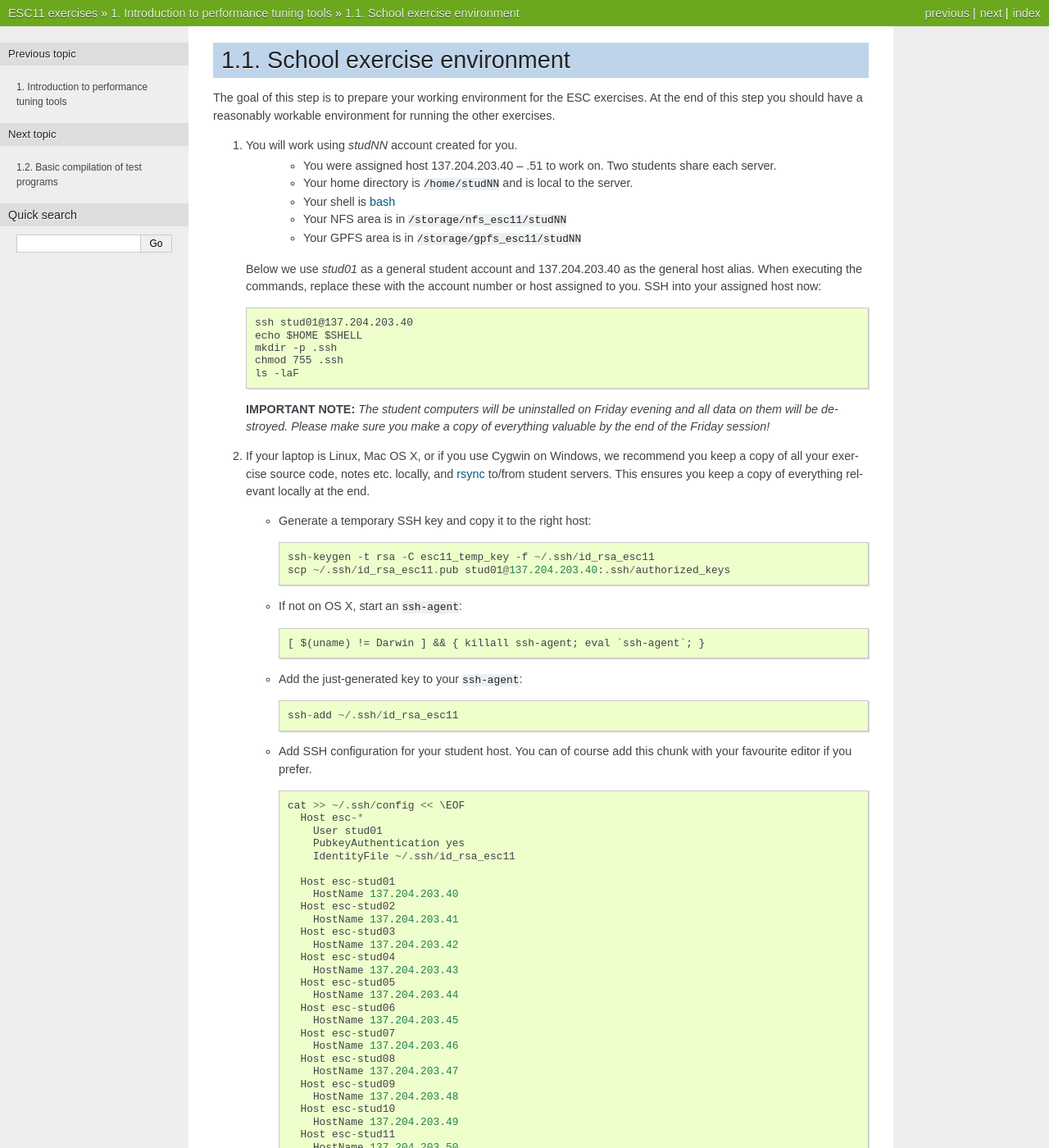
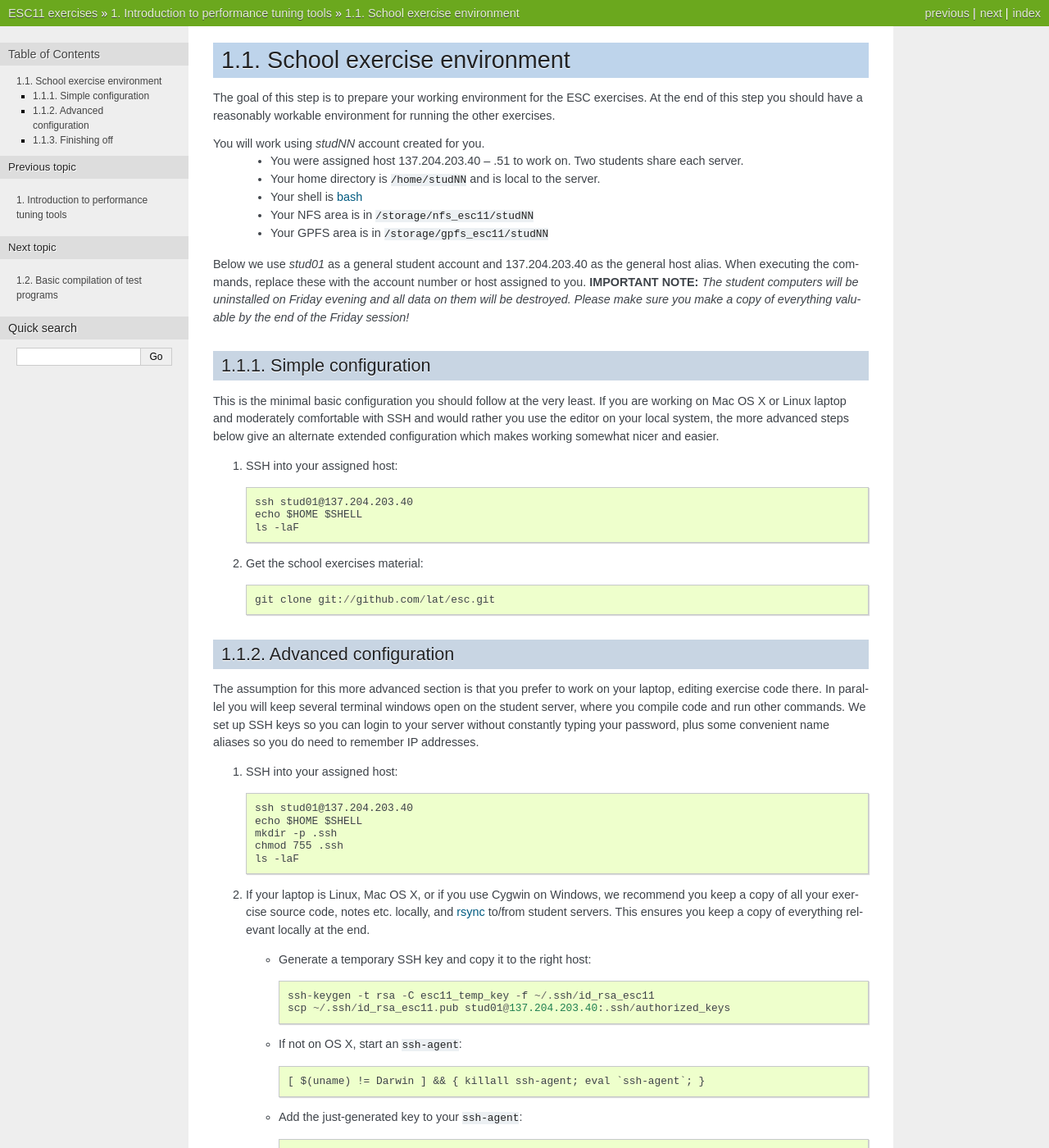
Before and after one commit to pelmer/esc, a Sphinx documentation site: the page built from doc/basic/environment.rst, in a window 1280 px wide and 1400 px high. Shown: the whole window at 82% size. Built offline with Sphinx 7.4.7, drawn with Linux system fonts in a browser that asks for light colours; some of the changed text lies outside the part shown.

Commit message:
Split environment setup to simple and advanced parts.

```diff
--- a/doc/basic/environment.rst
+++ b/doc/basic/environment.rst
@@ -5,28 +5,57 @@ The goal of this step is to prepare your working environment for the ESC
 exercises.  At the end of this step you should have a reasonably workable
 environment for running the other exercises.
 
-1. You will work using *studNN* account created for you.
-    * You were assigned host 137.204.203.40 -- .51 to work on. Two students
-      share each server.
-    * Your home directory is ``/home/studNN`` and is local to the server.
-    * Your shell is `bash <http://www.gnu.org/s/bash/>`_
-    * Your NFS area is in ``/storage/nfs_esc11/studNN``
-    * Your GPFS area is in ``/storage/gpfs_esc11/studNN``
+You will work using *studNN* account created for you.
+  * You were assigned host 137.204.203.40 -- .51 to work on. Two students
+    share each server.
+  * Your home directory is ``/home/studNN`` and is local to the server.
+  * Your shell is `bash <http://www.gnu.org/s/bash/>`_
+  * Your NFS area is in ``/storage/nfs_esc11/studNN``
+  * Your GPFS area is in ``/storage/gpfs_esc11/studNN``
 
-   Below we use *stud01* as a general student account and 137.204.203.40 as
-   the general host alias.  When executing the commands, replace these with
-   the account number or host assigned to you.  SSH into your assigned host
-   now::
+Below we use *stud01* as a general student account and 137.204.203.40 as the
+general host alias.  When executing the commands, replace these with the
+account number or host assigned to you.  **IMPORTANT NOTE:** *The student
+computers will be uninstalled on Friday evening and all data on them will be
+destroyed. Please make sure you make a copy of everything valuable by the
+end of the Friday session!*
 
-      ssh stud01@137.204.203.40
-      echo $HOME $SHELL
-      mkdir -p .ssh
-      chmod 755 .ssh
-      ls -laF
+Simple configuration
+--------------------
 
-   **IMPORTANT NOTE:** *The student computers will be uninstalled on Friday
-   evening and all data on them will be destroyed. Please make sure you
-   make a copy of everything valuable by the end of the Friday session!*
+This is the minimal basic configuration you should follow at the very least.
+If you are working on Mac OS X or Linux laptop and moderately comfortable
+with SSH and would rather you use the editor on your local system, the more
+advanced steps below give an alternate extended configuration which makes
+working somewhat nicer and easier.
+
+1. SSH into your assigned host::
+
+     ssh stud01@137.204.203.40
+     echo $HOME $SHELL
+     ls -laF
+
+2. Get the school exercises material::
+
+     git clone git://github.com/lat/esc.git
+
+Advanced configuration
+----------------------
+
+The assumption for this more advanced section is that you prefer to work on
+your laptop, editing exercise code there. In parallel you will keep several
+terminal windows open on the student server, where you compile code and run
+other commands. We set up SSH keys so you can login to your server without
+constantly typing your password, plus some convenient name aliases so you do
+need to remember IP addresses.
+
+1. SSH into your assigned host::
+
+     ssh stud01@137.204.203.40
+     echo $HOME $SHELL
+     mkdir -p .ssh
+     chmod 755 .ssh
+     ls -laF
 
 2. If your laptop is Linux, Mac OS X, or if you use Cygwin on Windows, we
    recommend you keep a copy of all your exercise source code, notes etc.
@@ -105,54 +134,66 @@ environment for running the other exercises.
        ssh esc-stud01 rm -fr foo
        rm -fr /tmp/foo
 
-3. Get the school exercises material. If you did the previous step, then
-   do this on your laptop and ``rsync -av esc/ esc-stud01:esc/`` to your
-   student account, otherwise do this on the student server in your home
-   directory::
+3. Get the school exercises material on your laptop::
 
-     GIT_SSL_NO_VERIFY=true git clone https://github.com/lat/esc.git
-     # GIT_SSL_NO_VERIFY is needed on student servers, not otherwise
+     cd My/Dev/Area
+     git clone https://github.com/lat/esc.git
+
+     # If you get SSL error, 'export GIT_SSL_NO_VERIFY=true' first.
+     # The local firewall prevents use of 'git:' url style on your laptop.
+
+4. Synchronise to your student server::
+
+     rsync -av esc/ esc-stud01:esc/
 
    You can download a `zip file <https://github.com/lat/esc/zipball/master>`_
    or `tar ball <https://github.com/lat/esc/tarball/master>`_ from the
    `github web page <http://github.com/lat/esc>`_ if you don't have ``git``.
 
-4. Open one or more terminal windows and ssh into the student server, and
+   You can now edit sources on your laptop, and run the command above to sync
+   to the server. You can of course also run an editor on the server and sync
+   back to your laptop, which ever you feel more comfortable with. Do be
+   careful with rsync command syntax, however, it's easy to make mistakes.
+
+Finishing off
+-------------
+
+1. Open one or more terminal windows and ssh into the student server, and
    in each of them run the following environment setup::
 
      . /storage/software/main/env-gcc461.sh
 
-5. Check the following are working ok::
+2. Check the following are working ok::
 
      c++ -v 2>&1 | grep version  # should say 'gcc version 4.6.1 (GCC)'
      valgrind --version          # should say 'valgrind-3.6.1'
      igprof -h                   # should print simple help message
      which igprof-navigator      # should say full path
 
-6. Create a web area where you will put output from some exercises::
+3. Create a web area where you will put output from some exercises::
 
      mkdir -p /storage/nfs_esc11/stud01/public_html/cgi-bin/data
      ln -s /storage/nfs_esc11/stud01/public_html ~/public_html
      cp $(which igprof-navigator) ~/public_html/cgi-bin/igprof-navigator.py
      echo "<html><body><a href='cgi-bin/igprof-navigator.py'>My" \
        "igprof reports</a></body></html>" > ~/public_html/index.html
-     chmod 766 ~/public_html/cgi-bin
+     chmod 755 ~/public_html/cgi-bin
 
-7. View http://137.204.203.67/~stud01/ in your web browser, you should see
+4. View http://137.204.203.67/~stud01/ in your web browser, you should see
    the basic page you created above. Click on the link to profiles, it should
    produce some output -- for now it will in fact display an error message
    due to lack of profiles.
 
-8. You should be able to view some of these CMS profile examples:
+5. You should be able to view some of these CMS profile examples:
    `perf report <http://cern.ch/cms-service-sdtweb/igperf/vocms81/slc5_ia32_gcc434/360p1/navigator/minbias02_perf/>`_,
    `heap snapshot after 50 events <http://cern.ch/cms-service-sdtweb/igperf/vocms81/slc5_ia32_gcc434/360p1/navigator/minbias03.50_live/>`_,
    `total dynamic memory allocations <http://cern.ch/cms-service-sdtweb/igperf/vocms81/slc5_ia32_gcc434/360p1/navigator/minbias03_total/>`_.
 
-In subsequent exercises, you should have one more terminal windows open
-with ssh session to the student server, and source the environment setup
-script. You will normally use ``env-gcc461.sh``, but in some cases you
-will also use ``env-gcc451.sh``. **Always start each new exercise in a
-fresh new shell environment!**
+In subsequent exercises, you should have one more terminal windows open with
+ssh session to the student server, and source the environment setup script as
+shown below.  You will normally use ``env-gcc461.sh``, but in some cases you
+will also use ``env-gcc451.sh``. **Always start each new exercise in a fresh
+new shell environment!**
 
 If you are adventurous, you can build igprof standalone yourself following
 the `recipe on the web site <http://igprof.sourceforge.net/install.html>`_.
```
